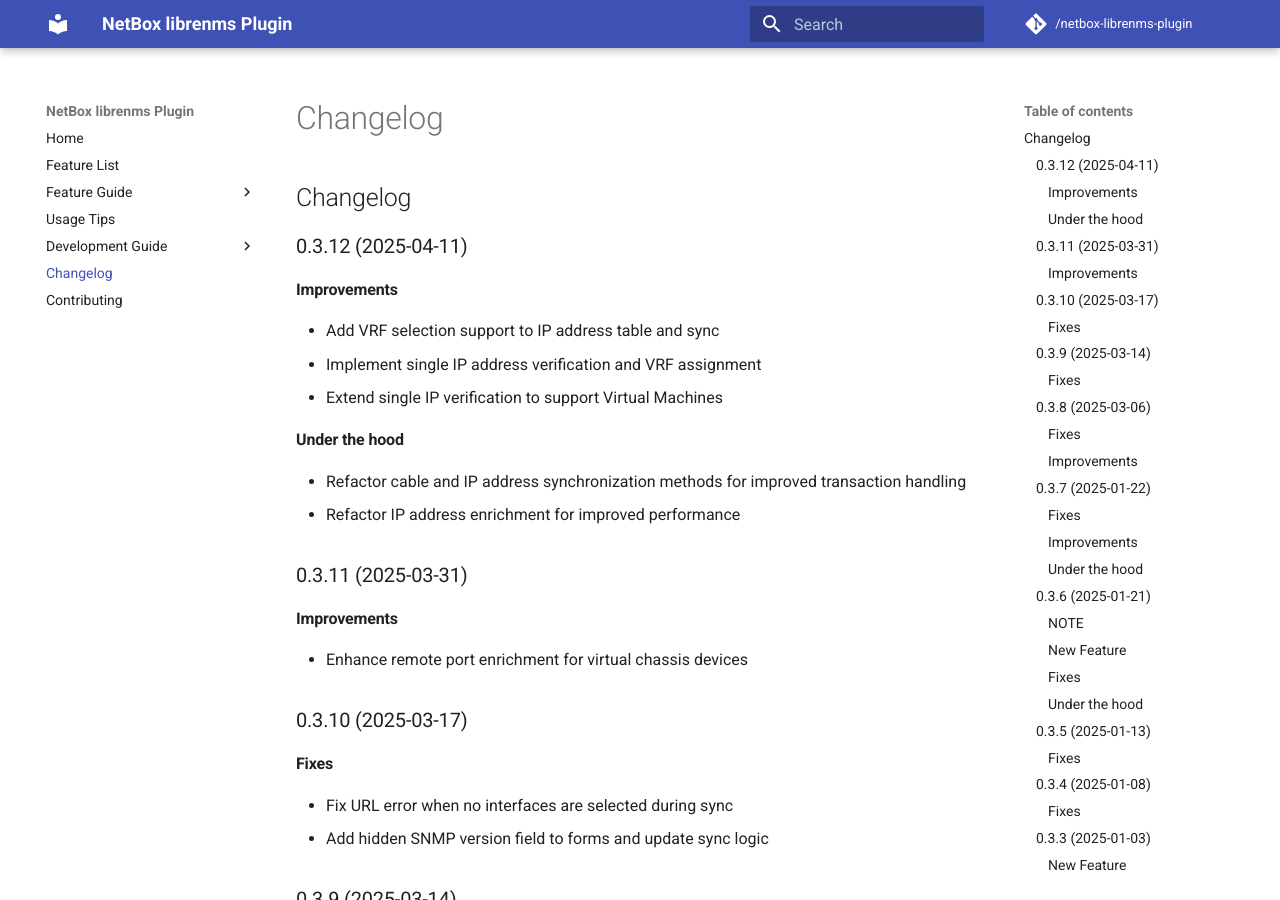
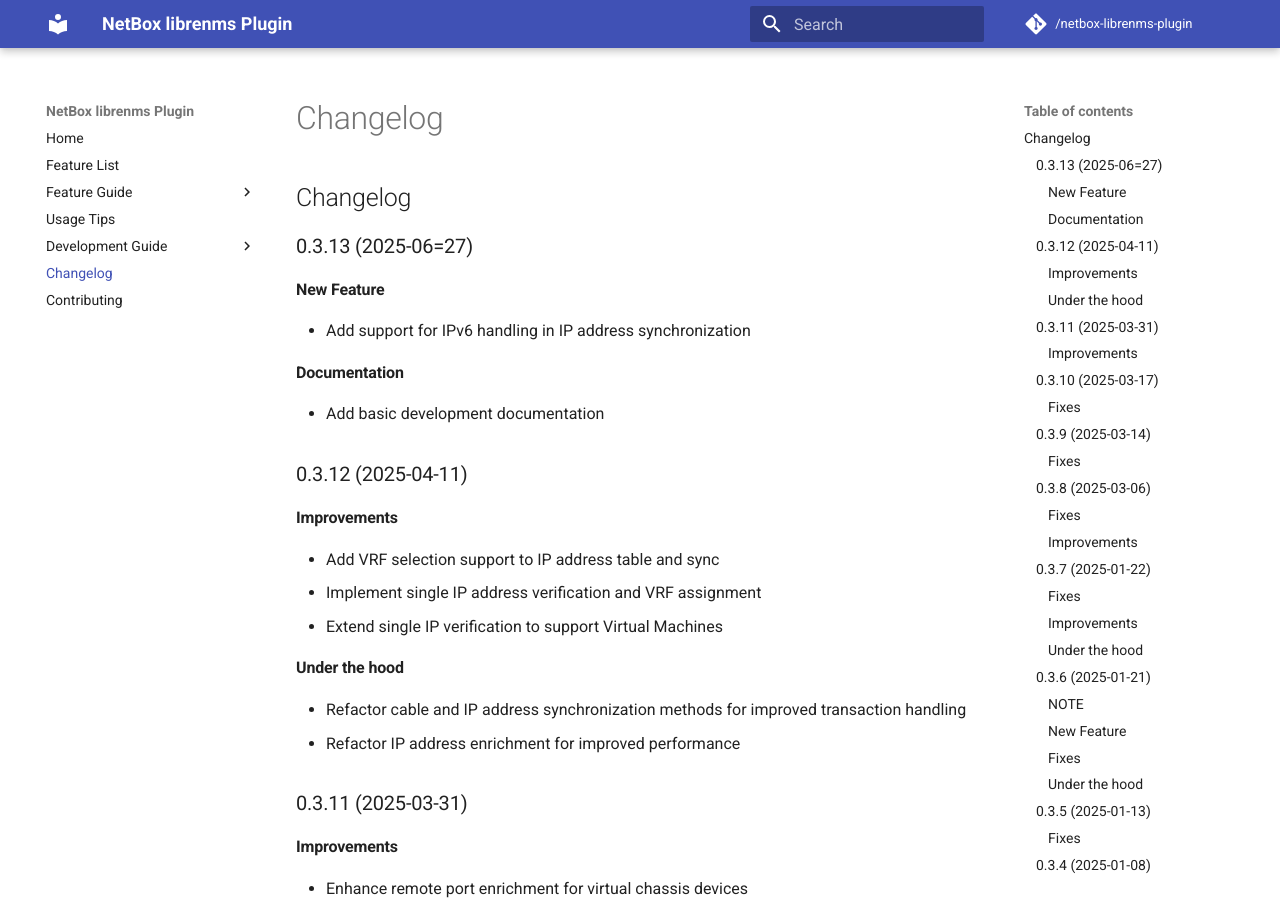
Before and after one commit to bonzo81/netbox-librenms-plugin, an MkDocs documentation site: the page built from docs/changelog.md, in a window 1280 px wide and 900 px high. Built offline with MkDocs 1.6.1 and Material for MkDocs 9.7.7, drawn with Linux system fonts in a browser that asks for light colours; comment, search, counter and statistics services are not loaded.

Commit message:
Bump version to 0.3.13

```diff
--- a/docs/changelog.md
+++ b/docs/changelog.md
@@ -1,4 +1,12 @@
 # Changelog
+
+## 0.3.13 (2025-06=27)
+
+### New Feature
+* Add support for IPv6 handling in IP address synchronization
+
+### Documentation
+* Add basic development documentation
 
 ## 0.3.12 (2025-04-11)
 
--- a/netbox_librenms_plugin/__init__.py
+++ b/netbox_librenms_plugin/__init__.py
@@ -1,7 +1,7 @@
 from netbox.plugins import PluginConfig
 
 __author__ = "Andy Norwood"
-__version__ = "0.3.12"
+__version__ = "0.3.13"
 
 
 class LibreNMSSyncConfig(PluginConfig):
--- a/pyproject.toml
+++ b/pyproject.toml
@@ -7,7 +7,7 @@ build-backend = "setuptools.build_meta"
 
 [project]
 name =  "netbox-librenms-plugin"
-version = "0.3.12"
+version = "0.3.13"
 authors = [
     {name = "Andy Norwood"},
 ]
```
